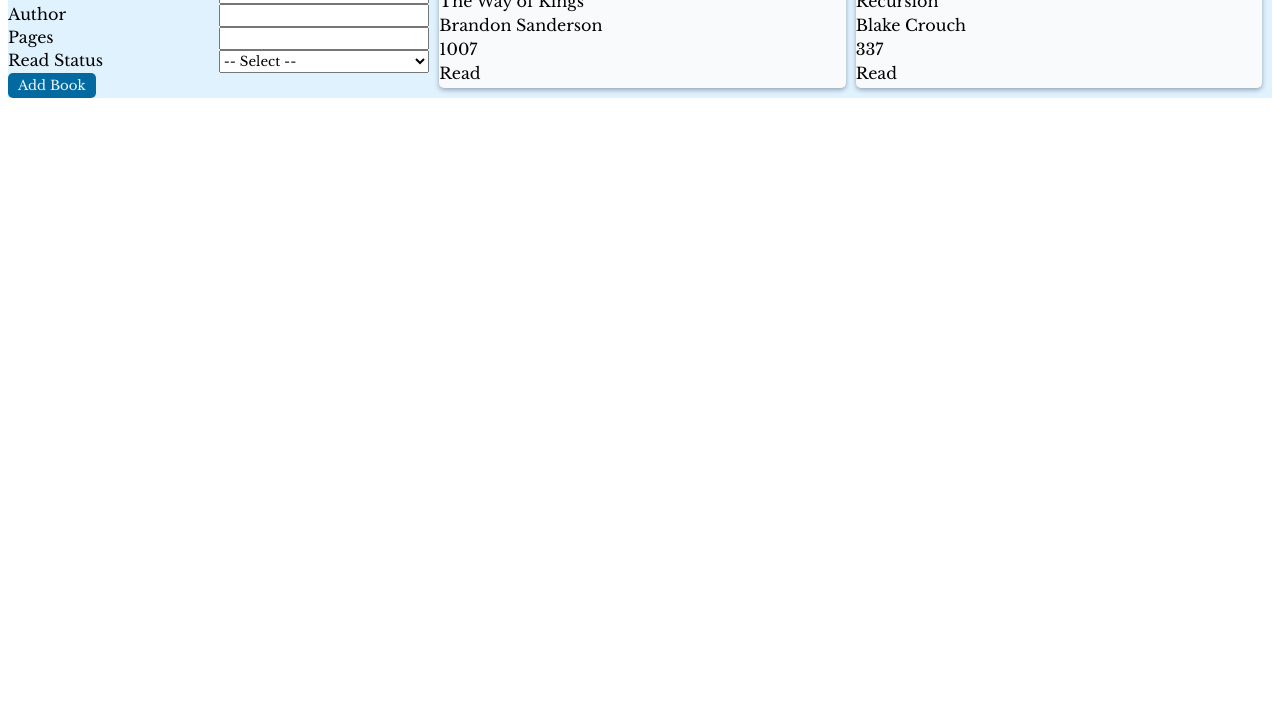
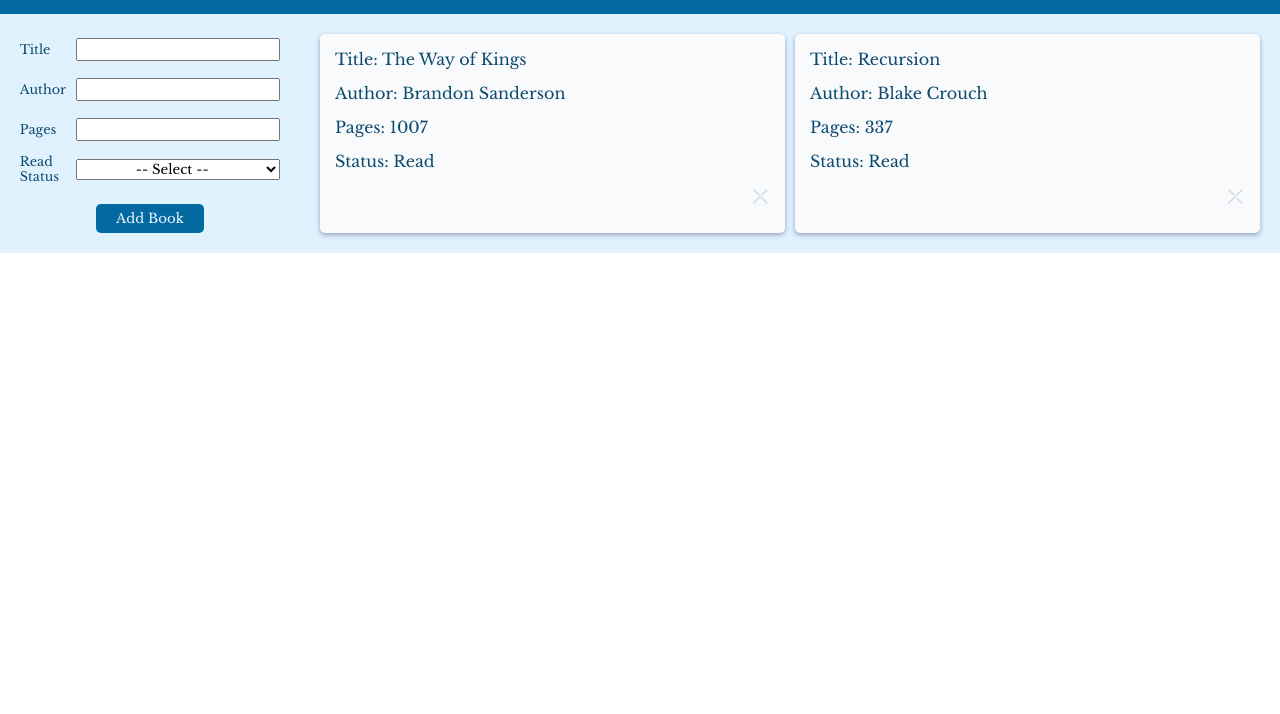
Before and after one commit to jacobgodwin/library-project, a plain HTML site: page index.html in a window 1280 px wide. Shown: the part 86-800 px from the top of the page. Drawn offline with nearby package versions, Linux system fonts and the light colour scheme.

Commit message:
added removal button

```diff
--- a/index.html
+++ b/index.html
@@ -9,6 +9,7 @@
     <link rel="preconnect" href="https://fonts.gstatic.com" crossorigin>
     <link href="https://fonts.googleapis.com/css2?family=Libre+Baskerville:ital,wght@0,400;0,700;1,400&display=swap"
         rel="stylesheet">
+    <link rel="stylesheet" href="https://cdn.jsdelivr.net/npm/bootstrap-icons@1.8.3/font/bootstrap-icons.css">
     <link rel="stylesheet" href="styles.css" />
     <title>Library</title>
 </head>
@@ -18,7 +19,6 @@
         <div id="header">
             Library
         </div>
-        <div id="book-container">
         <div id="form-container">
             <form class="form-layout">
                 <label for="title">Title</label>
@@ -41,7 +41,6 @@
 
         </div>
     </div>
-    </div>
     <script src="scripts.js"></script>
 </body>
 
--- a/scripts.js
+++ b/scripts.js
@@ -5,11 +5,11 @@ const addBookButton = document.getElementById("add_book");
 
 addBookButton.addEventListener("click", addBookToLibrary);
 
-function Book(title, author, pages, read) {
-  this.title = title;
-  this.author = author;
-  this.pages = pages;
-  this.read = read;
+function Book(Title, Author, Pages, Status) {
+  this.Title = Title;
+  this.Author = Author;
+  this.Pages = Pages;
+  this.Status = Status;
   myLibrary.push(this);
 }
 
@@ -40,14 +40,23 @@ function displayBook() {
   for (let i = 0; i < myLibrary.length; i++) {
     let bookCard = document.createElement("div");
     bookCard.classList.add("book-card");
+    // bookCard.setAttribute("data-index", `${i}`);
     bookCardContainer.appendChild(bookCard);
     let bookInfo = myLibrary[i];
-    Object.values(bookInfo).forEach((val) => {
+    Object.entries(bookInfo).forEach(([key, value]) => {
       let bookCardText = document.createElement("div");
       bookCard.appendChild(bookCardText);
-      bookCardText.textContent = val;
+      bookCardText.textContent = `${key}: ${value}`;
     });
+    let closeIcon = document.createElement("i");
+    closeIcon.classList.add("bi", "bi-x-lg");
+    closeIcon.addEventListener("click", removeBook);
+    bookCard.appendChild(closeIcon);
   }
 }
 
-displayBook();
+function removeBook() {
+  this.parentElement.remove();
+}
+
+window.onload = displayBook();
--- a/styles.css
+++ b/styles.css
@@ -2,9 +2,17 @@
   font-family: "Libre Baskerville", sans-serif;
 }
 
+body {
+  margin: 0;
+}
+
 #main-container {
   display: grid;
-  grid-template-rows: 1fr 2fr;
+  grid-template-columns: 300px 1fr;
+  grid-template-rows: 100px 1fr;
+  grid-template-areas:
+    "header header"
+    "submit library";
 }
 
 #header {
@@ -14,12 +22,7 @@
   display: flex;
   justify-content: center;
   align-items: center;
-}
-
-#book-container {
-  background-color: #e0f2fe;
-  display: grid;
-  grid-template-columns: 1fr 2fr;
+  grid-area: header;
 }
 
 #book-cards {
@@ -27,7 +30,20 @@
   grid-template-columns: repeat(2, 1fr);
   grid-template-rows: auto;
   gap: 10px;
-  padding: 10px 10px;
+  padding: 20px;
+  grid-area: library;
+  background-color: #e0f2fe;
+}
+
+#form-container {
+  font-size: 0.8rem;
+  grid-area: submit;
+  background-color: #e0f2fe;
+  padding: 20px;
+  display: flex;
+  flex-direction: column;
+  align-items: center;
+  color: #0c4a6e;
 }
 
 .book-card {
@@ -36,18 +52,47 @@
   box-shadow: 0px 2px 5px #94a3b8;
   display: grid;
   grid-template-rows: auto;
+  gap: 5px;
+  padding: 15px;
+  color: #0c4a6e;
 }
 
 .form-layout {
   display: grid;
   grid-template-columns: repeat(2, 1fr);
   grid-template-rows: repeat(4, 1fr);
+  align-items: center;
+  gap: 10px;
+}
+
+.bi-x-lg {
+  justify-self: end;
+  font-size: 1.2rem;
 }
 
 button {
   border: none;
   background-color: #0369a1;
   border-radius: 5px;
-  padding: 4px 10px;
+  padding: 6px 20px;
   color: #f0f9ff;
+  cursor: pointer;
+  margin-top: 20px;
 }
+
+button:hover {
+  box-shadow: 0px 1px 4px #94a3b8;
+}
+
+i {
+  color: #cbd5e1;
+  cursor: pointer;
+}
+
+i:hover {
+  color: #64748b;
+}
+
+select {
+  text-align: center;
+}
```
Lines whose indentation alone changed are shown as unchanged.
